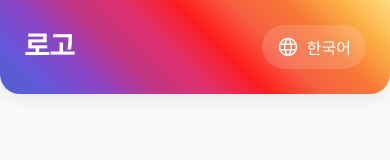
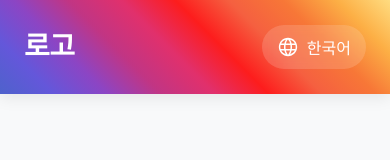
Before and after one commit to kitya1101/hash, a SvelteKit app: page / in a window 390 px wide. Shown: the top 160 px of the page. Built offline with nearby package versions, Linux system fonts and the light colour scheme.

Commit message:
Update and deploy

```diff
--- a/src/routes/+page.svelte
+++ b/src/routes/+page.svelte
@@ -273,7 +273,7 @@
 		);
 		padding: 24px 0; /* 더 큰 패딩 */
 		box-shadow: 0 4px 15px rgba(0, 0, 0, 0.08);
-		border-radius: 0 0 24px 24px; /* 하단 모서리 둥글게 */
+		border-radius: 0; /* 모서리 직선으로 변경 */
 	}
 
 	.app-bar .container {
@@ -686,7 +686,7 @@
 
 		.app-bar {
 			padding: 20px 0;
-			border-radius: 0 0 20px 20px; /* 모바일에서 약간 작게 */
+			border-radius: 0; /* 모바일에서도 직선으로 유지 */
 		}
 
 		.app-bar .container {
```
